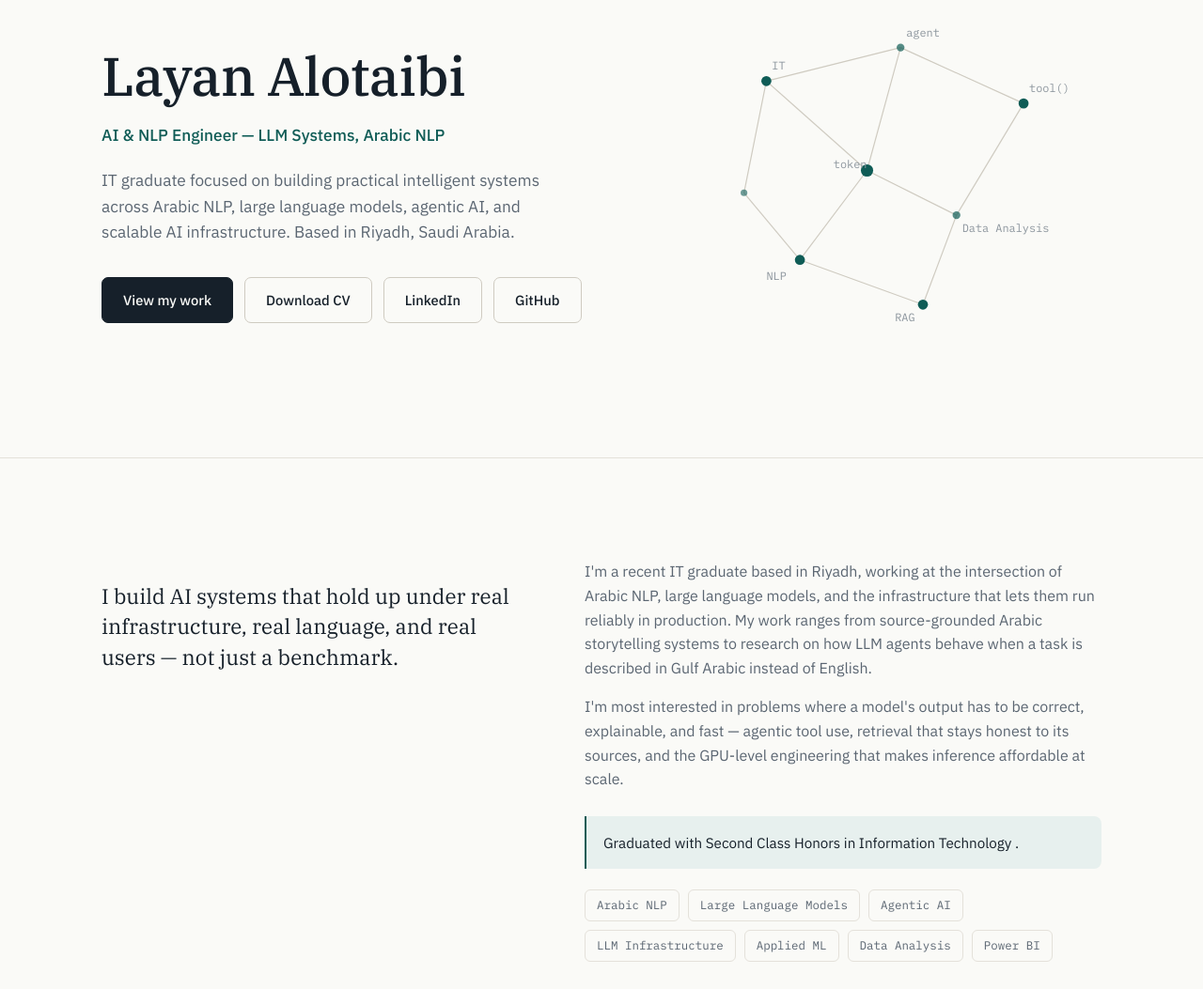
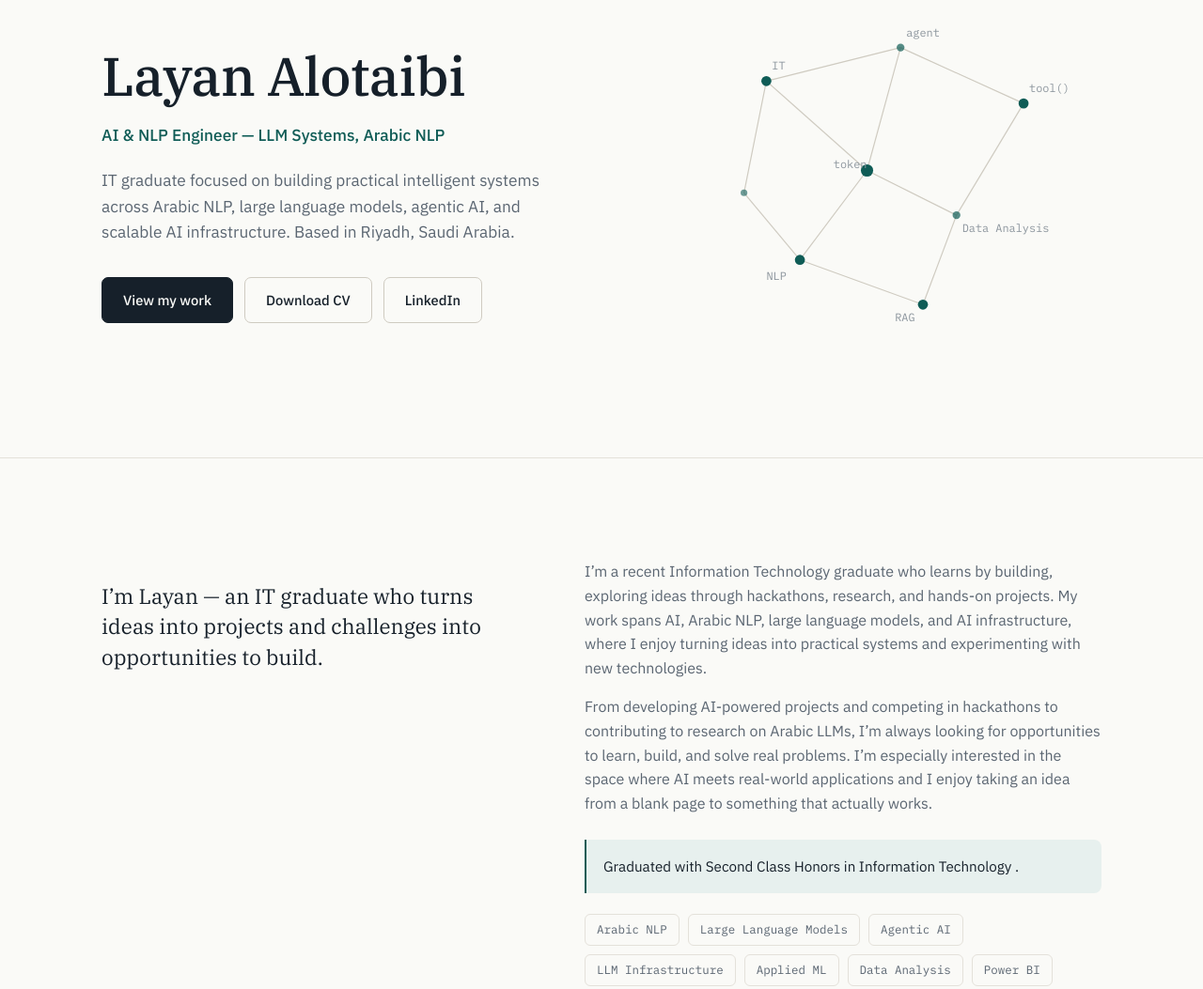
Before and after one commit to layanbadr304/Layan---Portfolio, a plain HTML site: page index.html in a window 1280 px wide. Shown: the part 165-1218 px from the top of the page at 94% size. Drawn offline with Linux system fonts and the light colour scheme.

Commit message:
Update index.html

```diff
--- a/index.html
+++ b/index.html
@@ -305,7 +305,7 @@
         <a class="btn btn-primary" href="#projects">View my work</a>
         <a class="btn btn-ghost" href="#" id="cvLinkHero">Download CV</a>
         <a class="btn btn-ghost" href="#" id="linkedinHero" target="_blank" rel="noopener">LinkedIn</a>
-        <a class="btn btn-ghost" href="#" id="githubHero" target="_blank" rel="noopener">GitHub</a>
+       <!-- <a class="btn btn-ghost" href="#" id="githubHero" target="_blank" rel="noopener">GitHub</a> -->
       </div>
     </div>
     <div class="hero-visual">
@@ -350,11 +350,11 @@
 <section id="about">
   <div class="wrap about-grid">
     <div>
-      <p class="about-lede">I build AI systems that hold up under real infrastructure, real language, and real users — not just a benchmark.</p>
+      <p class="about-lede">I’m Layan — an IT graduate who turns ideas into projects and challenges into opportunities to build.</p>
     </div>
     <div class="about-body">
-      <p>I'm a recent IT graduate based in Riyadh, working at the intersection of Arabic NLP, large language models, and the infrastructure that lets them run reliably in production. My work ranges from source-grounded Arabic storytelling systems to research on how LLM agents behave when a task is described in Gulf Arabic instead of English.</p>
-      <p>I'm most interested in problems where a model's output has to be correct, explainable, and fast — agentic tool use, retrieval that stays honest to its sources, and the GPU-level engineering that makes inference affordable at scale.</p>
+      <p>I’m a recent Information Technology graduate who learns by building, exploring ideas through hackathons, research, and hands-on projects. My work spans AI, Arabic NLP, large language models, and AI infrastructure, where I enjoy turning ideas into practical systems and experimenting with new technologies.</p>
+      <p>From developing AI-powered projects and competing in hackathons to contributing to research on Arabic LLMs, I’m always looking for opportunities to learn, build, and solve real problems. I’m especially interested in the space where AI meets real-world applications and I enjoy taking an idea from a blank page to something that actually works.</p>
       <div class="honors">Graduated with Second Class Honors in Information Technology .</div>
       <div class="about-tags">
         <span class="tag">Arabic NLP</span>
@@ -410,7 +410,7 @@
             </div>
           </div>
           <div class="project-links">
-            <a href="#" target="_blank" rel="noopener">GitHub — add link</a>
+            <a href="https://github.com/layanbadr304/Rawiyah.git" target="_blank" rel="noopener">GitHub</a>
             <a href="https://drive.google.com/file/d/1Pa1f33r1YLxieWUCpOfCve7hlFC4YISt/view?usp=sharing" target="_blank" rel="noopener">
     Watch Demo
   </a>
@@ -501,7 +501,7 @@
             </div>
           </div>
           <div class="project-links">
-  <a href="https://github.com/USERNAME/PROJECT" target="_blank" rel="noopener">
+  <a href="https://github.com/layanbadr304/AmanPlay-Hackathon.git" target="_blank" rel="noopener">
     GitHub
   </a>
 
@@ -634,7 +634,7 @@
       <div class="contact-list">
         <a href="mailto:Layanbadralotaibi@gmail.com">Layanbadralotaibi@gmail.com</a>
         <a href="#" id="linkedinContact" target="_blank" rel="noopener">LinkedIn</a>
-        <a href="#" id="githubContact" target="_blank" rel="noopener">github.com/REPLACE_ME</a>
+       <!-- <a href="#" id="githubContact" target="_blank" rel="noopener">github.com/REPLACE_ME</a> -->
       </div>
     </div>
   </div>
@@ -656,7 +656,7 @@
   // ---- PLACEHOLDER LINKS: replace these with real URLs ----
   const CV_URL = "portfolio/assets/CV - Layan Badr Alotaibi.pdf";                                  // path or URL to your CV PDF
   const LINKEDIN_URL = "https://www.linkedin.com/in/layan-alotaibi-27261531a?utm_source=share_via&utm_content=profile&utm_medium=member_ios";
-  const GITHUB_URL = "https://github.com/REPLACE_ME";
+   // <!-- const GITHUB_URL = "https://github.com/REPLACE_ME"; -->
 
 
   document.querySelectorAll('#cvLinkMobile, #cvLinkDesktop, #cvLinkHero, #cvLinkContact')
```
